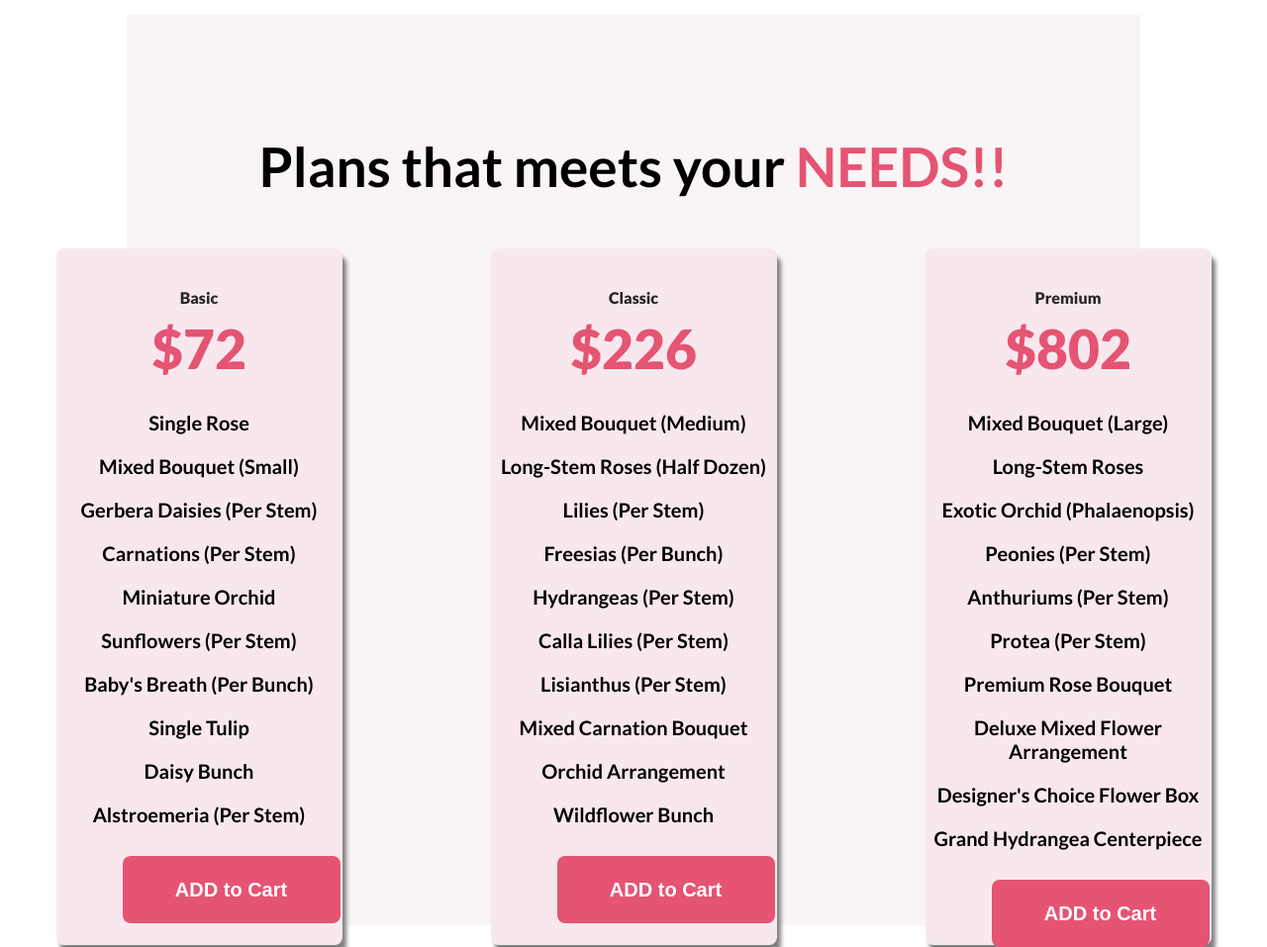
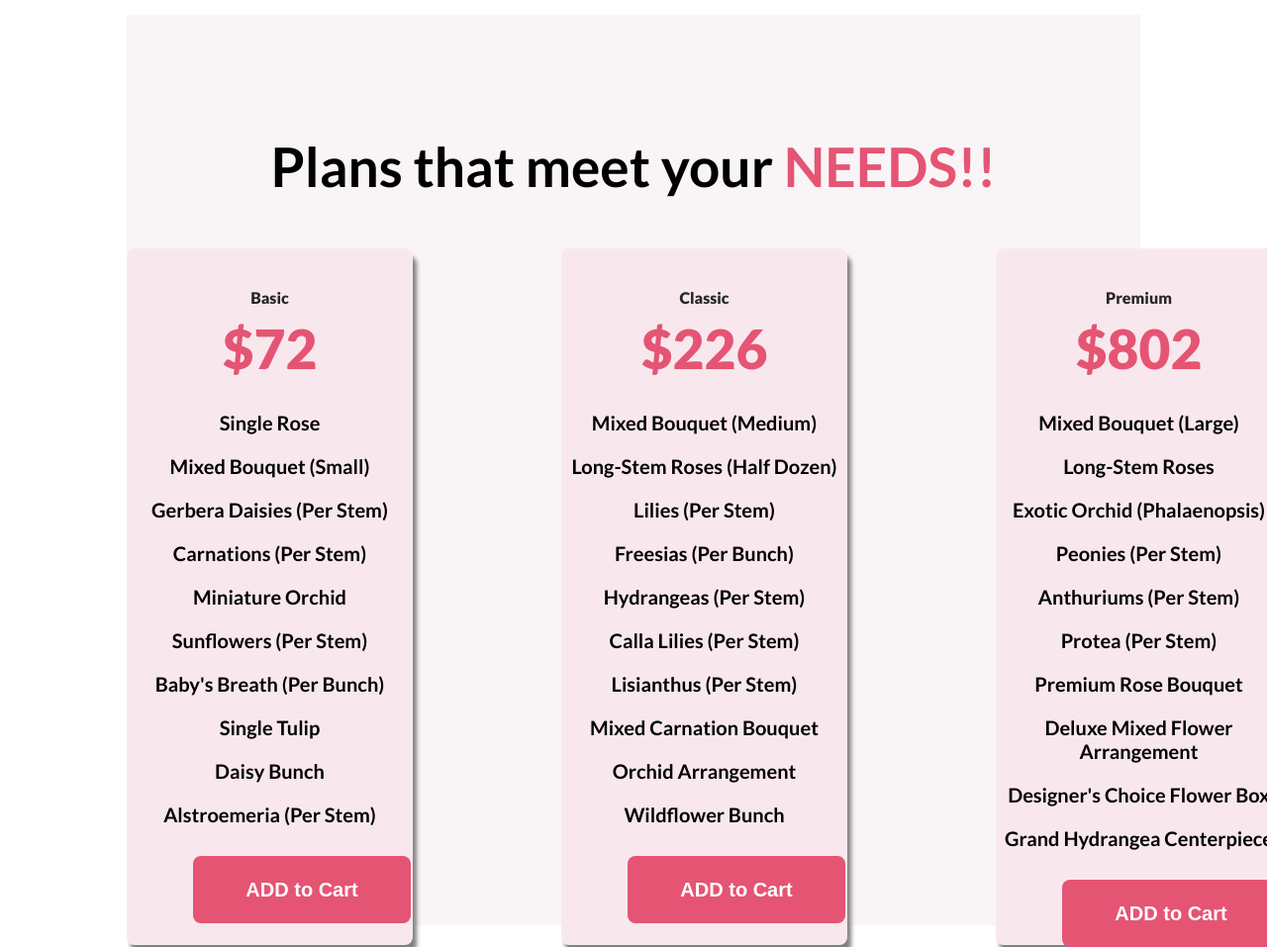
Before and after one commit to shakib-anwar-nibir17/flower-shop-assignment-milestone1, a plain HTML site: page index.html in a window 1280 px wide. Shown: the part 3740-4697 px from the top of the page at 99% size. Drawn offline with Linux system fonts and the light colour scheme.

Commit message:
pakage alignment

```diff
--- a/index.html
+++ b/index.html
@@ -134,7 +134,7 @@
       </div>
       <!-- pakage section -->
       <div class="pakage-container">
-        <h3 class="pakage-title">Plans that meets your <span class="primary">NEEDS!!</span></h3>
+        <h3 class="pakage-title">Plans that meet your <span class="primary">NEEDS!!</span></h3>
         <div class="pakage-boxes">
                 <div class="pakage">
                   <h2 class="package-title"><small>Basic</small> <br>$72</h2>
--- a/styles/styles.css
+++ b/styles/styles.css
@@ -238,7 +238,7 @@ background: #F9F5F6;
 }
 .pakage-boxes{
   display: flex;
-  justify-content: center;
+  justify-content: space-evenly;
   gap: 150px;
   }
 .pakage{
```
